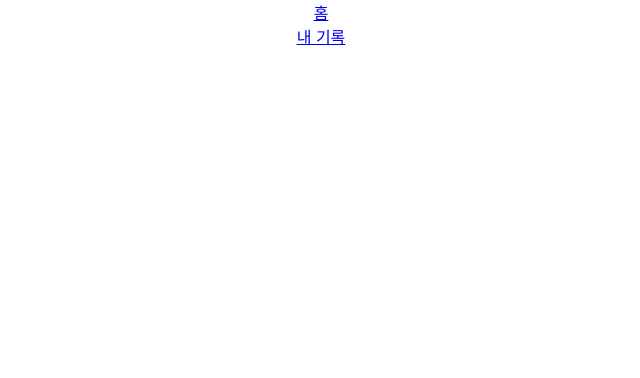
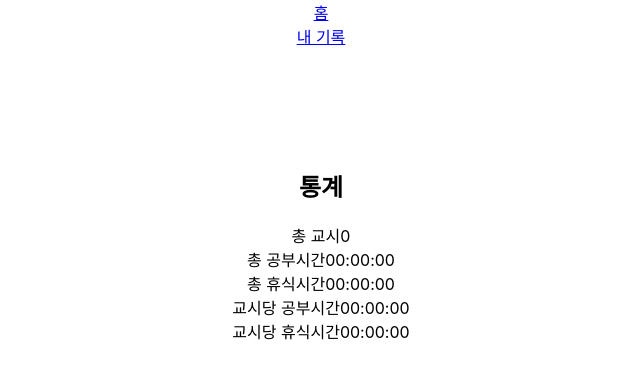
Before and after one commit to Kang-Jh/studytimestopwatch, a React (Create React App) app: page /myRecords in a window 1280 px wide. Shown: the top 378 px of the page, without its empty margins (319-959 px from the left). Built offline with nearby package versions, Linux system fonts and the light colour scheme.

Commit message:
v0.16.0 add statistic rendering

```diff
--- a/src/components/myRecords.tsx
+++ b/src/components/myRecords.tsx
@@ -1,48 +1,146 @@
-import React, { useState, useEffect, ReactElement } from 'react';
-import { Record } from '../@types/record';
+import React, { useState, useReducer, useEffect, ReactElement } from 'react';
+import { Record, PeriodRecord } from '../@types/record';
+import { Time } from '../@types/time';
 import '../styles/myRecords.css';
+import {
+  convertSecondsToTime,
+  convertTimeToSeconds,
+  getDisplayTime,
+} from '../functions/time';
+
+interface MyRecordsActionParameter {
+  type: string;
+  records?: Record[];
+}
+
+const recordsReducer = (
+  state: Record[],
+  { type, records = [] }: MyRecordsActionParameter
+): Record[] => {
+  const newState: Record[] = [...state];
+  switch (type) {
+    case 'init':
+      return records;
+    default:
+      return [];
+  }
+};
 
 export default function (props: any): ReactElement {
-  const [records, setRecords] = useState<Record[]>([]);
+  const [records, setRecords] = useReducer(recordsReducer, []);
+  const [totalPeriod, setTotalPeriod] = useState(0);
+  const [totalStudyTime, setTotalStudyTime] = useState<Time>({
+    hours: 0,
+    minutes: 0,
+    seconds: 0,
+  });
+  const [totalRestTime, setTotalRestTime] = useState<Time>({
+    hours: 0,
+    minutes: 0,
+    seconds: 0,
+  });
+  const [avgStudyTime, setAvgStudyTime] = useState<Time>({
+    hours: 0,
+    minutes: 0,
+    seconds: 0,
+  });
+  const [avgRestTime, setAvgRestTime] = useState<Time>({
+    hours: 0,
+    minutes: 0,
+    seconds: 0,
+  });
 
+  // effect to init records
   useEffect(() => {
     let records: Record[] = [];
+    if (localStorage.length === 0) {
+      return;
+    }
+
     for (let i = 0; i < localStorage.length; i++) {
       const key: string = localStorage.key(i) as string;
-      const record: Record = JSON.parse(localStorage.getItem(key) as string);
+      const record: Record = JSON.parse(
+        localStorage.getItem(key) as string
+      ) as Record;
 
       records.push(record);
     }
-    setRecords(records);
+
+    let totalPeriod: number = 0;
+    let totalStudyTime: number = 0;
+    let totalRestTime: number = 0;
+    let avgStudyTime: number;
+    let avgRestTime: number;
+    for (let record of records) {
+      const periodRecords: PeriodRecord[] = record.periodRecords;
+      totalPeriod += periodRecords.length;
+      // totalStudyTime은 항상 record에 항상 존재함
+      totalStudyTime += convertTimeToSeconds(record.totalStudyTime as Time);
+      // totalRestTime의 경우 1교시 공부중에 저장한 경우
+      // totalRestTIme이 존재하지 않음
+      totalRestTime += convertTimeToSeconds(
+        record.totalRestTime
+          ? record.totalRestTime
+          : { hours: 0, minutes: 0, seconds: 0 }
+      );
+    }
+
+    avgStudyTime = Math.round(totalStudyTime / totalPeriod);
+    avgRestTime = Math.round(totalRestTime / totalPeriod);
+    setRecords({ type: 'init', records });
+    setTotalPeriod(totalPeriod);
+    setTotalStudyTime(convertSecondsToTime(totalStudyTime));
+    setTotalRestTime(convertSecondsToTime(totalRestTime));
+    setAvgStudyTime(convertSecondsToTime(avgStudyTime));
+    setAvgRestTime(convertSecondsToTime(avgRestTime));
   }, []);
 
   return (
-    <main className="myRecords">
-      {records.map(
-        ({ heading, date, periodRecords, totalStudyTime, totalRestTime }) => (
-          <>
-            <h3>{heading}</h3>
-            <div>{date}</div>
-            <div>
-              {periodRecords.map(
-                ({
-                  period,
-                  netStudyTimeHours,
-                  netStudyTimeMinutes,
-                  netStudyTimeSeconds,
-                  restTimeHours,
-                  restTimeMinutes,
-                  restTimeSeconds,
-                }) => (
-                  <>
-                    <h4>{period}</h4>
-                  </>
-                )
-              )}
-            </div>
-          </>
-        )
-      )}
+    <main className="MyRecords">
+      <div className="MyRecords-statistic">
+        <h2>통계</h2>
+
+        <div>
+          <span>총 교시</span>
+          <span>{totalPeriod}</span>
+        </div>
+
+        <div>
+          <span>총 공부시간</span>
+          <span>
+            {getDisplayTime(totalStudyTime.hours)}:
+            {getDisplayTime(totalStudyTime.minutes)}:
+            {getDisplayTime(totalStudyTime.seconds)}
+          </span>
+        </div>
+
+        <div>
+          <span>총 휴식시간</span>
+          <span>
+            {getDisplayTime(totalRestTime.hours)}:
+            {getDisplayTime(totalRestTime.minutes)}:
+            {getDisplayTime(totalRestTime.seconds)}
+          </span>
+        </div>
+
+        <div>
+          <span>교시당 공부시간</span>
+          <span>
+            {getDisplayTime(avgStudyTime.hours)}:
+            {getDisplayTime(avgStudyTime.minutes)}:
+            {getDisplayTime(avgStudyTime.seconds)}
+          </span>
+        </div>
+
+        <div>
+          <span>교시당 휴식시간</span>
+          <span>
+            {getDisplayTime(avgRestTime.hours)}:
+            {getDisplayTime(avgRestTime.minutes)}:
+            {getDisplayTime(avgRestTime.seconds)}
+          </span>
+        </div>
+      </div>
     </main>
   );
 }
```
